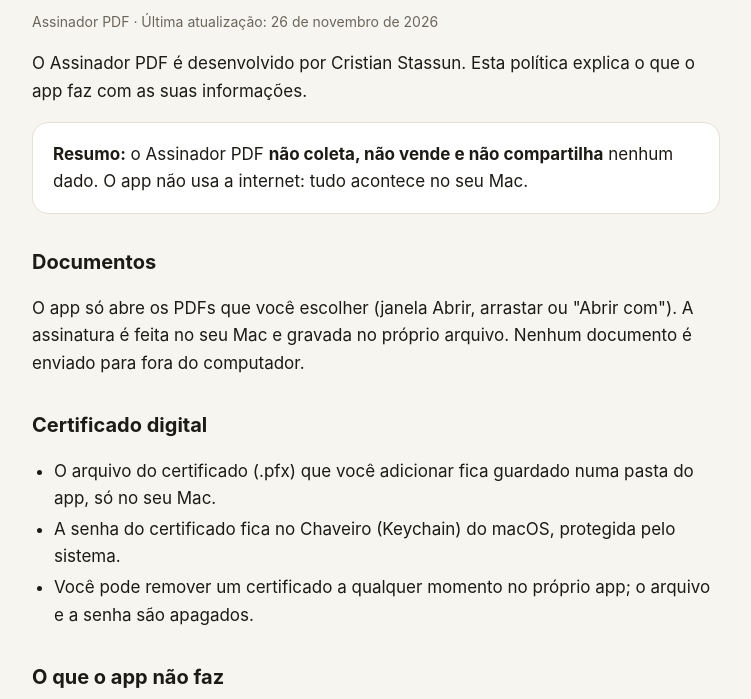
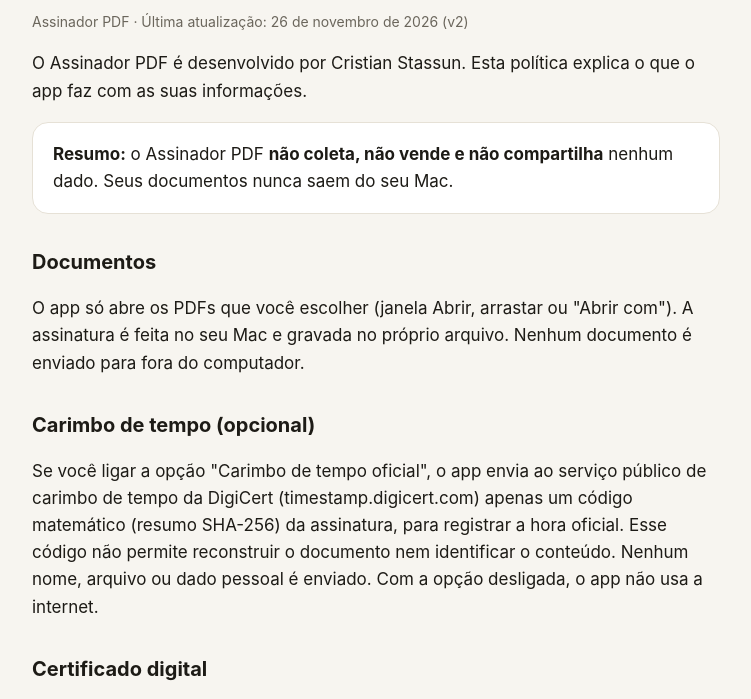
Before and after one commit to cristianccss/hiperfoco, a plain HTML site: page assinador/index.html in a window 1280 px wide. Shown: the part 79-778 px from the top of the page, without its empty margins (264-1015 px from the left). Drawn offline with Linux system fonts and the light colour scheme.

Commit message:
Assinador PDF: política cita o carimbo de tempo opcional
Co-Authored-By: Claude Opus 5.5 <noreply@anthropic.com>

```diff
--- a/assinador/index.html
+++ b/assinador/index.html
@@ -9,12 +9,15 @@ h2{font-size:20px;margin:32px 0 8px}.muted{color:var(--muted);font-size:14px}a{c
 .card{background:var(--card);border:1px solid var(--line);border-radius:16px;padding:18px 20px;margin:12px 0}
 ul{padding-left:22px}li{margin:4px 0}
 </style></head><body><main>
-<h1>Política de privacidade</h1><p class="muted">Assinador PDF · Última atualização: 26 de novembro de 2026</p>
+<h1>Política de privacidade</h1><p class="muted">Assinador PDF · Última atualização: 26 de novembro de 2026 (v2)</p>
 <p>O Assinador PDF é desenvolvido por Cristian Stassun. Esta política explica o que o app faz com as suas informações.</p>
-<div class="card"><strong>Resumo:</strong> o Assinador PDF <strong>não coleta, não vende e não compartilha</strong> nenhum dado. O app não usa a internet: tudo acontece no seu Mac.</div>
+<div class="card"><strong>Resumo:</strong> o Assinador PDF <strong>não coleta, não vende e não compartilha</strong> nenhum dado. Seus documentos nunca saem do seu Mac.</div>
 
 <h2>Documentos</h2>
 <p>O app só abre os PDFs que você escolher (janela Abrir, arrastar ou "Abrir com"). A assinatura é feita no seu Mac e gravada no próprio arquivo. Nenhum documento é enviado para fora do computador.</p>
+
+<h2>Carimbo de tempo (opcional)</h2>
+<p>Se você ligar a opção "Carimbo de tempo oficial", o app envia ao serviço público de carimbo de tempo da DigiCert (timestamp.digicert.com) apenas um código matemático (resumo SHA-256) da assinatura, para registrar a hora oficial. Esse código não permite reconstruir o documento nem identificar o conteúdo. Nenhum nome, arquivo ou dado pessoal é enviado. Com a opção desligada, o app não usa a internet.</p>
 
 <h2>Certificado digital</h2>
 <ul>
```
Also changed, not shown: assinador/privacidade.html (+5 -2 lines).
